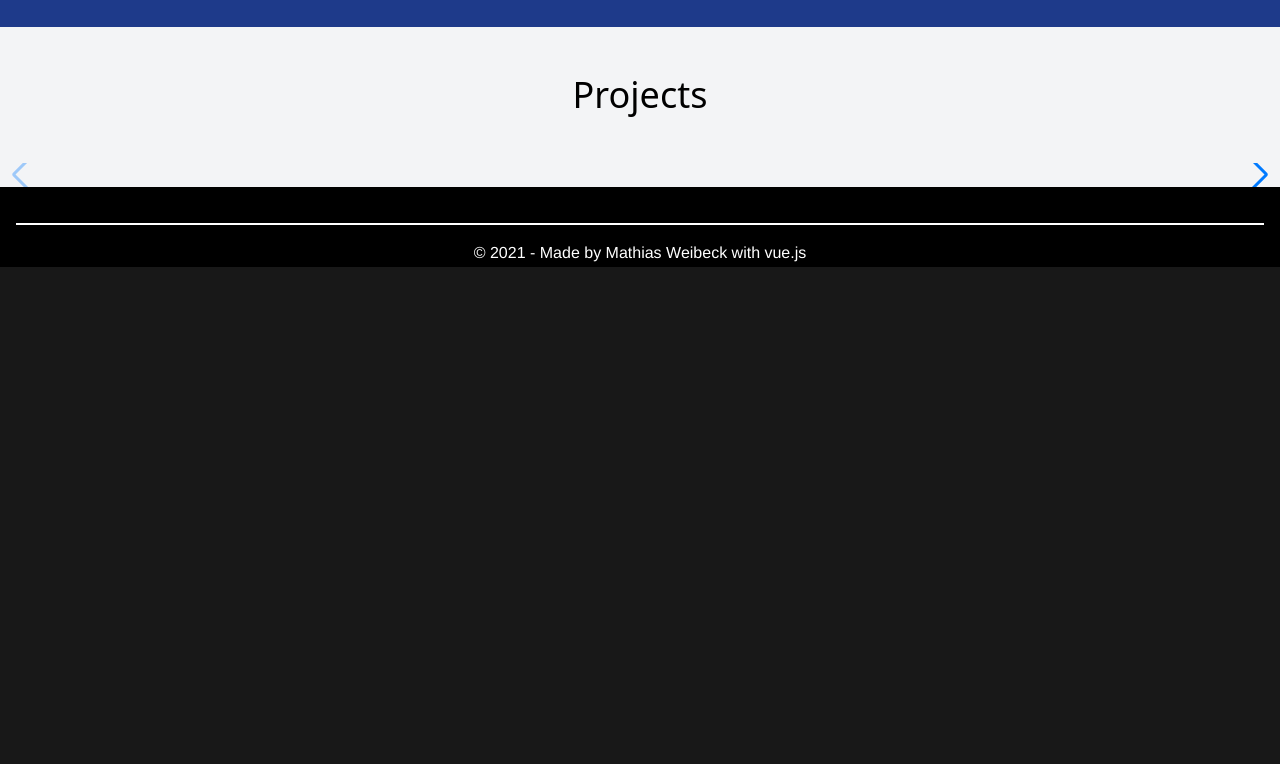
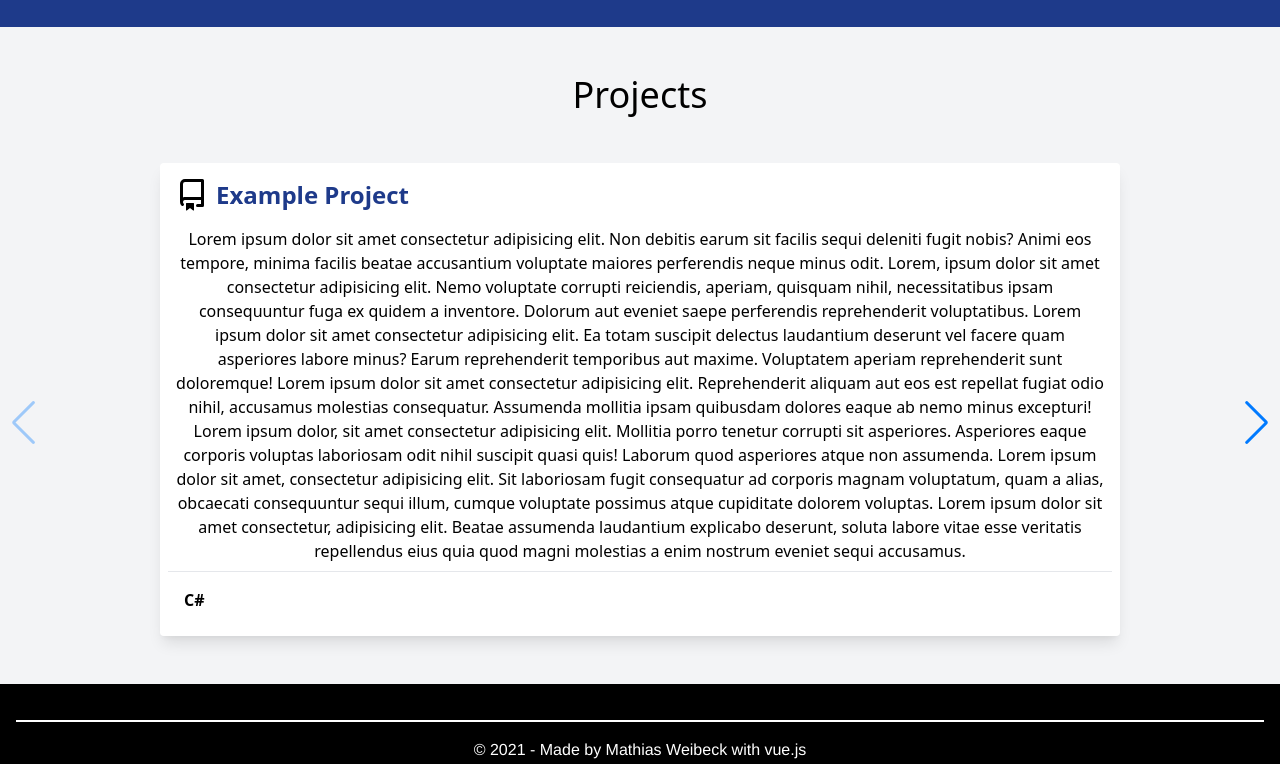
Before and after one commit to Weibeck/Portfolio, a Vue app: page / in a window 1280 px wide. Shown: the part 1710-2474 px from the top of the page. Before the commit the page ends 1977 px from the top, so only its background shows below. Built offline with nearby package versions, Linux system fonts and the light colour scheme.

Commit message:
Added about me text, styled projects in github theme with slider

```diff
--- a/src/components/GithubCard.vue
+++ b/src/components/GithubCard.vue
@@ -1,25 +1,39 @@
 <template lang="">
-<div class="grid grid-cols-1 w-auto h-auto bg-white px-2 shadow-lg rounded p-2 font-sans">
+<div class="grid grid-cols-1 w-3/4 h-auto bg-white shadow-lg rounded p-2 font-sans mx-auto mb-12">
 
+<!-- Title Slot -->
 <div class="flex min-h-full p-2">
 
 <svg aria-hidden="true" height="32" viewBox="0 0 16 16" version="1.1" width="32" data-view-component="true" class="octicon octicon-repo color-icon-secondary mr-2">
     <path fill-rule="evenodd" d="M2 2.5A2.5 2.5 0 014.5 0h8.75a.75.75 0 01.75.75v12.5a.75.75 0 01-.75.75h-2.5a.75.75 0 110-1.5h1.75v-2h-8a1 1 0 00-.714 1.7.75.75 0 01-1.072 1.05A2.495 2.495 0 012 11.5v-9zm10.5-1V9h-8c-.356 0-.694.074-1 .208V2.5a1 1 0 011-1h8zM5 12.25v3.25a.25.25 0 00.4.2l1.45-1.087a.25.25 0 01.3 0L8.6 15.7a.25.25 0 00.4-.2v-3.25a.25.25 0 00-.25-.25h-3.5a.25.25 0 00-.25.25z"></path>
 </svg>
 
-<a class="text-blue-900 font-bold text-2xl" href="#"> {{projectname}}</a>
+  <section class="text-blue-900 font-bold text-2xl">
+    <slot name="title">
+      Title
+    </slot>
+  </section>
 </div>
 
+
+
+<!-- Summary Slot-->
 <div>
-<p class="text-center p-2 border-b border-grey-darkest border-solid">
-{{summary}}
-</p>
-
-    <p class="text-left p-4 font-semibold">
-    {{codelang}}
-</p>
+<section class="text-center p-2 border-b border-grey-darkest border-solid">
+  <slot name="summary">
+     Summary
+  </slot>
+</section>
 
 </div>
+
+ <!-- Code Language, creds, etc.-->
+
+<footer class="text-left p-4 font-semibold">
+  <slot name="footer">
+          Footah
+  </slot>
+</footer>
 
 </div>
 
@@ -28,9 +42,7 @@
 <script>
 export default {
     props: [
-        'projectname',
-        'summary',
-        'codelang'
+
         ],
 
     data(){
--- a/src/components/Projects.vue
+++ b/src/components/Projects.vue
@@ -1,13 +1,51 @@
 
 <template>
 <swiper :navigation="true" class="mySwiper">
-  <swiper-slide>
+ <swiper-slide>
 
+<GithubCard>
+<template v-slot:title>
+Example Project
+</template>
+
+<template v-slot:summary>
+Lorem ipsum dolor sit amet consectetur adipisicing elit. Non debitis earum sit facilis sequi deleniti fugit nobis? Animi eos tempore, minima facilis beatae accusantium voluptate maiores perferendis neque minus odit.
+Lorem, ipsum dolor sit amet consectetur adipisicing elit. Nemo voluptate corrupti reiciendis, aperiam, quisquam nihil, necessitatibus ipsam consequuntur fuga ex quidem a inventore. Dolorum aut eveniet saepe perferendis reprehenderit voluptatibus.
+Lorem ipsum dolor sit amet consectetur adipisicing elit. Ea totam suscipit delectus laudantium deserunt vel facere quam asperiores labore minus? Earum reprehenderit temporibus aut maxime. Voluptatem aperiam reprehenderit sunt doloremque!
+Lorem ipsum dolor sit amet consectetur adipisicing elit. Reprehenderit aliquam aut eos est repellat fugiat odio nihil, accusamus molestias consequatur. Assumenda mollitia ipsam quibusdam dolores eaque ab nemo minus excepturi!
+Lorem ipsum dolor, sit amet consectetur adipisicing elit. Mollitia porro tenetur corrupti sit asperiores. Asperiores eaque corporis voluptas laboriosam odit nihil suscipit quasi quis! Laborum quod asperiores atque non assumenda.
+Lorem ipsum dolor sit amet, consectetur adipisicing elit. Sit laboriosam fugit consequatur ad corporis magnam voluptatum, quam a alias, obcaecati consequuntur sequi illum, cumque voluptate possimus atque cupiditate dolorem voluptas.
+Lorem ipsum dolor sit amet consectetur, adipisicing elit. Beatae assumenda laudantium explicabo deserunt, soluta labore vitae esse veritatis repellendus eius quia quod magni molestias a enim nostrum eveniet sequi accusamus.
+</template>
+
+<template v-slot:footer>
+C#
+</template>
+</GithubCard>
 
   </swiper-slide>
 
   <swiper-slide>
 
+  <GithubCard>
+<template v-slot:title>
+Example Project
+</template>
+
+<template v-slot:summary>
+Lorem ipsum dolor sit amet consectetur adipisicing elit. Non debitis earum sit facilis sequi deleniti fugit nobis? Animi eos tempore, minima facilis beatae accusantium voluptate maiores perferendis neque minus odit.
+Lorem, ipsum dolor sit amet consectetur adipisicing elit. Nemo voluptate corrupti reiciendis, aperiam, quisquam nihil, necessitatibus ipsam consequuntur fuga ex quidem a inventore. Dolorum aut eveniet saepe perferendis reprehenderit voluptatibus.
+Lorem ipsum dolor sit amet consectetur adipisicing elit. Ea totam suscipit delectus laudantium deserunt vel facere quam asperiores labore minus? Earum reprehenderit temporibus aut maxime. Voluptatem aperiam reprehenderit sunt doloremque!
+Lorem ipsum dolor sit amet consectetur adipisicing elit. Reprehenderit aliquam aut eos est repellat fugiat odio nihil, accusamus molestias consequatur. Assumenda mollitia ipsam quibusdam dolores eaque ab nemo minus excepturi!
+Lorem ipsum dolor, sit amet consectetur adipisicing elit. Mollitia porro tenetur corrupti sit asperiores. Asperiores eaque corporis voluptas laboriosam odit nihil suscipit quasi quis! Laborum quod asperiores atque non assumenda.
+Lorem ipsum dolor sit amet, consectetur adipisicing elit. Sit laboriosam fugit consequatur ad corporis magnam voluptatum, quam a alias, obcaecati consequuntur sequi illum, cumque voluptate possimus atque cupiditate dolorem voluptas.
+Lorem ipsum dolor sit amet consectetur, adipisicing elit. Beatae assumenda laudantium explicabo deserunt, soluta labore vitae esse veritatis repellendus eius quia quod magni molestias a enim nostrum eveniet sequi accusamus.
+</template>
+
+<template v-slot:footer>
+JavaScript
+</template>
+</GithubCard>
 
   </swiper-slide>
 
@@ -37,9 +75,9 @@ import { Swiper, SwiperSlide } from 'swiper/vue';
 
 // Import Swiper styles
 import 'swiper/css';
-
 import "swiper/css/navigation"
 
+import GithubCard from "../components/GithubCard.vue"
 
 // import Swiper core and required modules
 import SwiperCore, {
@@ -54,6 +92,7 @@ export default {
   components: {
     Swiper,
     SwiperSlide,
+    GithubCard
   },
   data() {
     return {
--- a/src/view/Home.vue
+++ b/src/view/Home.vue
@@ -95,18 +95,18 @@
 <img class="rounded-xl mx-auto" :src="TreeImage" alt="Yggdrasil, the tree of life, also known as the world tree" width="384" height="512">
 </div>
 
-<div class="col-span-3 pt-16 pr-16">
+<div class="col-span-3 pt-12 pr-16">
     <blockquote>
       <p class="font-sans tracking-wide w-auto text-center text-lg font-light">
-Lorem ipsum dolor sit, amet consectetur adipisicing elit. Repellendus inventore quo ipsa sint, dolor pariatur ratione molestias doloribus itaque, quia iusto expedita voluptates maxime totam. Sunt qui consequuntur optio quaerat? Lorem ipsum dolor sit amet consectetur adipisicing elit. Accusamus maiores blanditiis, nemo voluptatum atque, quidem provid
+        Born and raised in Denmark &#x1F1E9;&#x1F1F0; I was the kid in high school that couldn’t wait to finish my homework, so I could go spend time on my interests which was computer games and bikes. I have always had an ambitious personality and I love a challenge. When I get my hands on something that is a real challenge, I charge towards it because I want to beat it. This especially showed in the games I played, the projects I gave myself, and I was always striving to put the hard work and effort in to win.
       </p>
     </blockquote>
 </div>
 
-<div class="col-start-2 col-span-3 pt-16">
+<div class="col-start-2 col-span-3 pt-12">
     <blockquote>
       <p class="font-sans tracking-wide w-auto text-center text-lg font-light pt-2">
-Lorem ipsum dolor sit, amet consectetur adipisicing elit. Repellendus inventore quo ipsa sint, dolor pariatur ratione molestias doloribus itaque, quia iusto expedita voluptates maxime totam. Sunt qui consequuntur optio quaerat? Lorem ipsum dolor sit amet consectetur adipisicing elit. Accusamus maiores blanditiis, nemo voluptatum atque, quidem provid
+        I started college where I had the idea of becoming a financial employee. while working towards this, I found myself busier installing development applications and learning coding through various guides on google. I was hooked on this whole internet thing; I want to develop and create awesome stuff, share my passion with others. My road was being laid down and I enrolled on a software related education. I ended with a bachelor’s degree in interaction / UX-Design and had software development as a big part of my time at the university.
       </p>
     </blockquote>
 </div>
@@ -120,10 +120,10 @@ Lorem ipsum dolor sit, amet consectetur adipisicing elit. Repellendus inventore
 <img class="rounded-xl mx-auto" :src="HelmAweImage" alt="Aegishjalmur, also known as the helm of awe" width="384" height="512">
 </div>
 
-<div class="col-span-3 pt-16">
+<div class="col-span-3 pt-12">
     <blockquote>
       <p class="font-sans tracking-wide w-auto text-center text-lg font-light pt-2">
-Lorem ipsum dolor sit, amet consectetur adipisicing elit. Repellendus inventore quo ipsa sint, dolor pariatur ratione molestias doloribus itaque, quia iusto expedita voluptates maxime totam. Sunt qui consequuntur optio quaerat? Lorem ipsum dolor sit amet consectetur adipisicing elit. Accusamus maiores blanditiis, nemo voluptatum atque, quidem provid
+        I work with front-end software development because I love it. I love the people; I like the industry and most of all I want the user to have an experience that will stick with them for many years to come. I want to make people feel the quality and care in a product. Set a standard that will make the user experience from A-to-Z shine through, be the hidden factor that makes people return and subconsciously have an amazing journey. I hope we will cross paths in the real world one day and create something great together.
       </p>
     </blockquote>
 </div>
@@ -205,7 +205,6 @@ Lorem ipsum dolor sit, amet consectetur adipisicing elit. Repellendus inventore
 <script>
     import CvImage from "../assets/cv_pic.webp"
     import ProgressBar from "../components/ProgressBar.vue"
-    import GithubCard from "../components/GithubCard.vue"
     import Footer from "../components/Footer.vue"
     import Projects from "../components/Projects.vue"
     import Modal from '../components/Modal.vue'
@@ -216,7 +215,6 @@ Lorem ipsum dolor sit, amet consectetur adipisicing elit. Repellendus inventore
     export default {
         components: {
           ProgressBar,
-          GithubCard,
           Footer,
           Projects,
           Modal
```
